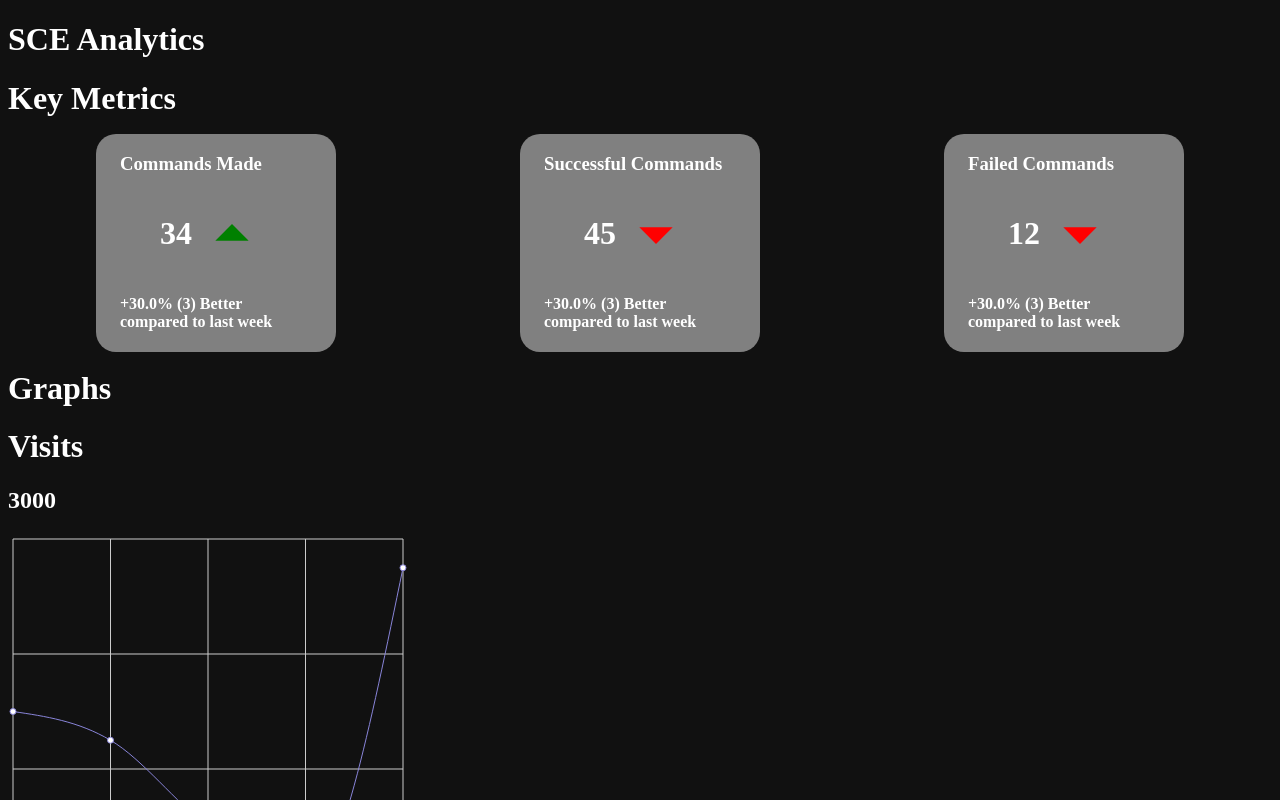
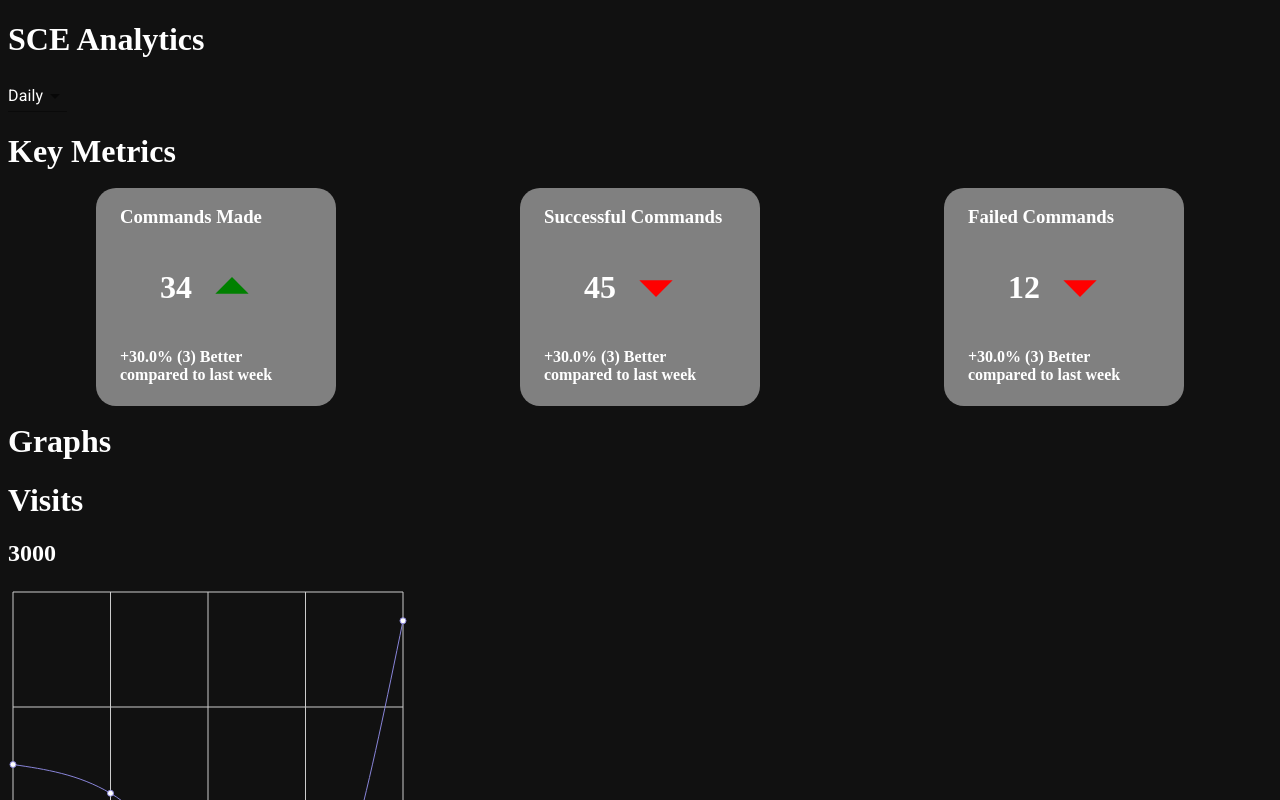
Before and after one commit to SCE-Development/Skylab-Explorer, a Next.js app: page /analytics/discord in a window 1280 px wide. Shown: the top 800 px of the page. Built offline with nearby package versions, Linux system fonts and the light colour scheme.

Commit message:
Make a dropdown, but have problems on date picker

```diff
--- /dev/null
+++ b/Components/CustomDatePicker.tsx
@@ -0,0 +1,16 @@
+import { KeyboardDatePicker, MuiPickersUtilsProvider, DatePicker } from '@material-ui/pickers';
+import DateFnsUtils from '@date-io/date-fns';
+import { useState } from 'react';
+
+export default function CustomDatePicker() {
+    // guide: https://material-ui-pickers.dev/
+    const [selectedDate, handleDateChange] = useState(new Date());
+
+    return(
+        <div>
+            <MuiPickersUtilsProvider utils={DateFnsUtils}>
+                <DatePicker value = {selectedDate} onChange = {handleDateChange} />
+            </MuiPickersUtilsProvider>
+        </div>
+    );
+}
--- /dev/null
+++ b/Components/DropdownFrequency.tsx
@@ -0,0 +1,27 @@
+import { makeStyles, MenuItem, Select } from "@material-ui/core";
+import { useState } from "react";
+
+const useStyles = makeStyles({
+    inheritStyle: {
+        backgroundColor: 'inherit',
+        color: 'inherit',
+    }
+});
+export default function DropdownFrequency() {
+    const classes = useStyles();
+    const [value, setValue] = useState("daily");
+
+    const handleChange = (event) => {
+        setValue(event.target.value);
+    };
+
+    return(
+        <Select
+            className = {classes.inheritStyle} value = {value}
+            onChange = {handleChange}>
+            <MenuItem value = "daily">Daily</MenuItem>
+            <MenuItem value = "weekly">Weekly</MenuItem>
+            <MenuItem value = "monthly">Monthly</MenuItem>
+        </Select>
+    );
+}
--- a/package.json
+++ b/package.json
@@ -11,10 +11,13 @@
     "test": "jest"
   },
   "dependencies": {
+    "@date-io/date-fns": "^2.10.11",
     "@fontsource/roboto": "^4.4.5",
     "@material-ui/core": "^4.11.4",
     "@material-ui/icons": "^4.11.2",
+    "@material-ui/pickers": "^3.3.10",
     "@material-ui/styles": "^4.11.4",
+    "date-fns": "^2.22.1",
     "next": "latest",
     "react": "17.0.2",
     "react-dom": "17.0.2",
--- a/pages/analytics/discord.tsx
+++ b/pages/analytics/discord.tsx
@@ -1,5 +1,7 @@
 import CustomKeyMetric from "../../Components/CustomKeyMetric";
 import CustomLineChart from "../../Components/CustomLineChart";
+import DropdownFrequency from "../../Components/DropdownFrequency";
+import CustomDatePicker from "../../Components/CustomDatePicker";
 import { Grid } from "@material-ui/core";
 import { useState } from "react";
 
@@ -14,6 +16,8 @@ export default function AnalyticsDiscord() {
   return (
     <div>
       <h1>SCE Analytics</h1>
+      <DropdownFrequency />
+      {/* <CustomDatePicker /> */}
       <h1>Key Metrics</h1>
       <Grid
       container
```
Also changed, not shown: 1 other file (tests, documents, lock files or other folders).
